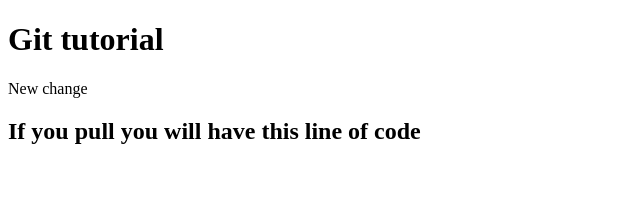
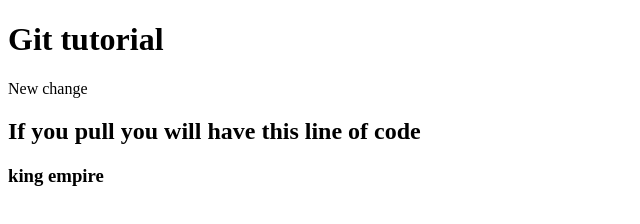
Before and after one commit to Osorachukwu/miranda, a plain HTML site: page index.html in a window 1280 px wide. Shown: the whole page, without its empty margins (0-640 px from the left). Drawn offline with Linux system fonts and the light colour scheme.

Commit message:
changes made

```diff
--- a/index.html
+++ b/index.html
@@ -9,5 +9,6 @@
     <h1>Git tutorial</h1>
     <p>New change</p>
     <h2>If you pull you will have this line of code</h2>
+    <h3>king empire</h3>
 </body>
 </html>
```
